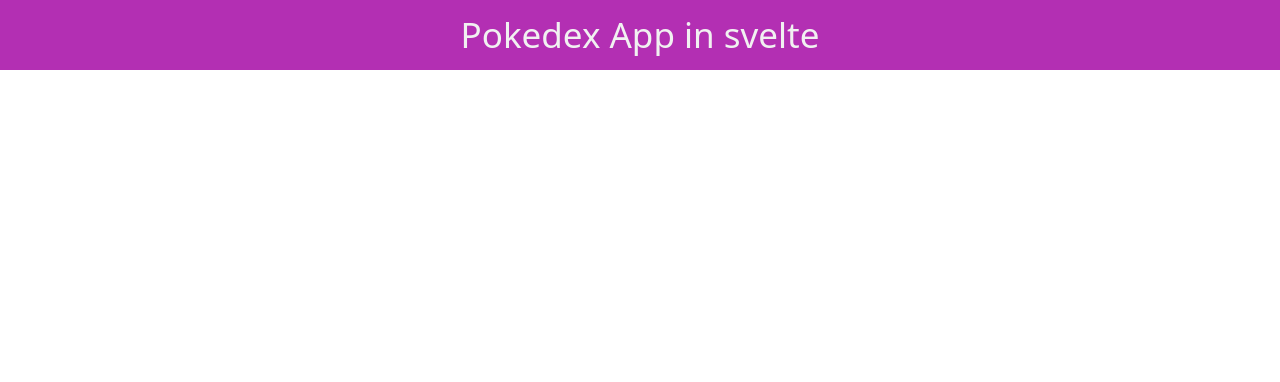
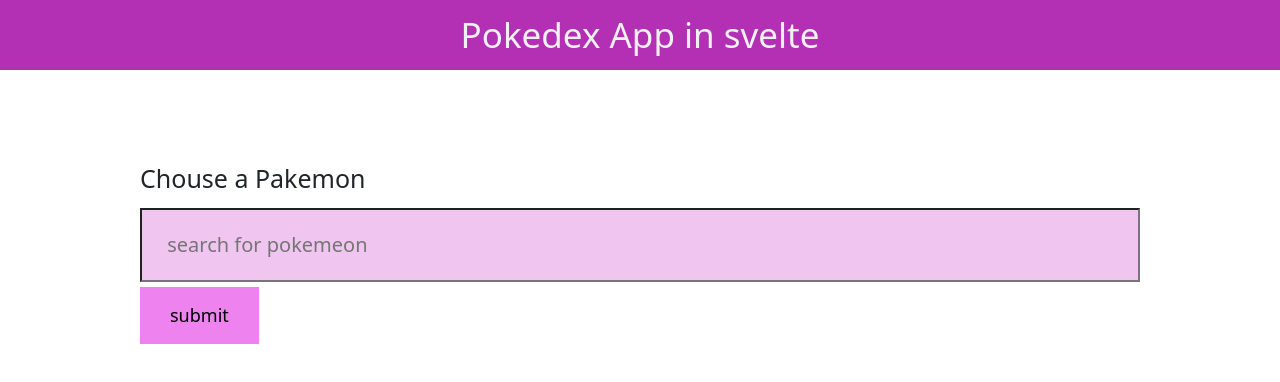
Before and after one commit to trevorius/SvelteDeAaZ-v1, a Svelte app: page / in a window 1280 px wide. Shown: the top 382 px of the page. Built offline with nearby package versions, Linux system fonts and the light colour scheme.

Commit message:
basic search bar

```diff
--- a/src/App.svelte
+++ b/src/App.svelte
@@ -1,11 +1,13 @@
 <script>
   // import DarkLightApplied from './first components/DarkLightApplied.svelte';
   import NavBar from './components/NavBar.svelte';
+  import SearchBar from './components/SearchBar.svelte';
   import Content from './components/Content.svelte';
 </script>
 
 <!-- <DarkLightApplied /> -->
 <NavBar />
+<SearchBar />
 <Content />
 
 <style>
--- /dev/null
+++ b/src/components/SearchBar.svelte
@@ -0,0 +1,42 @@
+<script></script>
+
+<form class="form-search">
+  <label for="search">Chouse a Pakemon</label>
+  <input type="text" id="search" placeholder=" search for pokemeon" />
+  <button type="submit">submit</button>
+</form>
+
+<style>
+  .form-search {
+    margin: 150px auto 50px auto;
+    max-width: 1100px;
+    padding: 0 50px;
+    display: flex;
+    align-content: center;
+    flex-direction: column;
+  }
+  .form-search label,
+  .form-search input {
+    max-width: 1100px;
+  }
+  .form-search label {
+    font-size: 25px;
+    border: none;
+    padding: 10px 0;
+  }
+  .form-search input {
+    font-size: 20px;
+    padding: 20px;
+    background: rgb(240, 197, 240);
+  }
+  form button {
+    padding: 15px 30px;
+    background: violet;
+    border: none;
+    outline: none;
+    cursor: pointer;
+    margin-top: 5px;
+    font-size: 18px;
+    margin-right: auto;
+  }
+</style>
```
